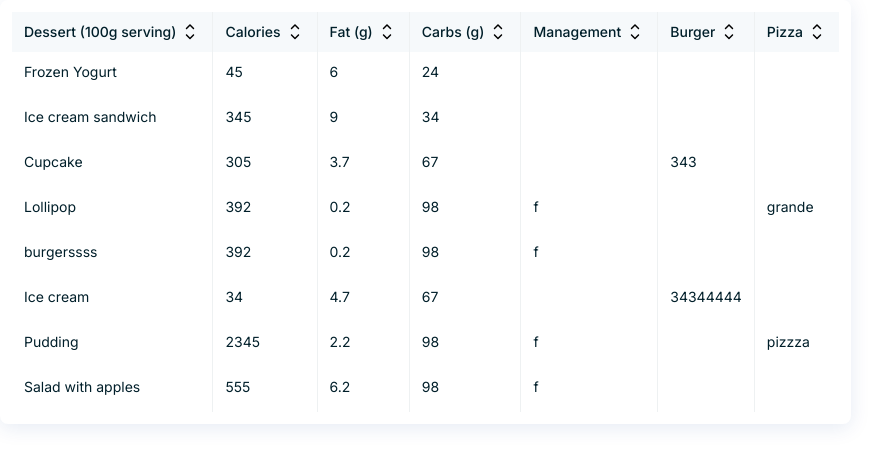
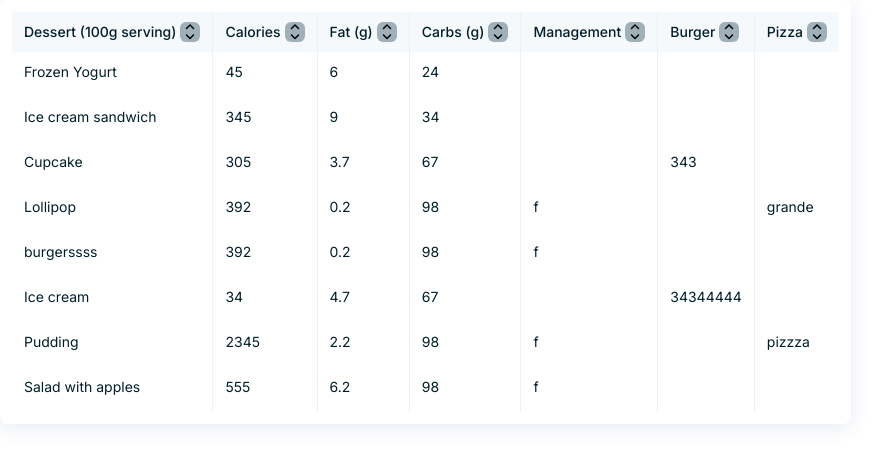
Before and after one commit to blanderbit/vue3-table-grid__library, a Vue app: page / in a window 1280 px wide. Shown: the top 466 px of the page, without its empty margins (0-888 px from the left). Built offline with nearby package versions, Linux system fonts and the light colour scheme.

Commit message:
need to make sort arrows white

```diff
--- a/src/App.vue
+++ b/src/App.vue
@@ -11,6 +11,7 @@
       :isHeaderSticky ="false"
       :sortable ="true"
       :isShownSortableWindow ="false"
+      :sortArrowBackground ="'#A0B0B9'"
       @row-click="indexRow"
       @sort-value="sortColumn"
       @mouseHover ="showHoverCellData"
@@ -47,6 +48,9 @@
 import { reactive, ref } from 'vue'
 import VTable from './components/VTable.vue'
 
+// сортировка по алфавитному порядку
+// сортировка по числам
+// сортировка по дате
 const columns = reactive([
   {
     displayName: 'Dessert (100g serving)',
@@ -167,10 +171,10 @@ const sortColumn = (nameVal, sortVal) => {
       desserts.value = dessertsInitial
       break
     case 'desc':
-      desserts.value = [...dessertsInitial].sort((a, b) => (a[sortBy.value] > b[sortBy.value]) ? 1 : ((b[sortBy.value] > a[sortBy.value]) ? -1 : 0))
+      desserts.value = [...dessertsInitial].sort((a, b) => (a[sortBy.value] > b[sortBy.value]) ? 1 : ((b[sortBy.value] > a[sortBy.value]) ? -1 : 0)).reverse()
       break
     case 'asc':
-      desserts.value = [...dessertsInitial].sort((a, b) => (a[sortBy.value] > b[sortBy.value]) ? 1 : ((b[sortBy.value] > a[sortBy.value]) ? -1 : 0)).reverse()
+      desserts.value = [...dessertsInitial].sort((a, b) => (a[sortBy.value] > b[sortBy.value]) ? 1 : ((b[sortBy.value] > a[sortBy.value]) ? -1 : 0))
       break
   }
 }
--- a/src/components/VTable.vue
+++ b/src/components/VTable.vue
@@ -46,7 +46,7 @@
                   v-if="sortable"
                   class="vt-select-button-block"
                   @click="sortColumn(header.id, header._options.isOptionsVisible, header.displayValue)"
-                  :style="{ background: sortArrowColor }"
+                  :style="sortArrowStyles[header._options.sortArrowsState]"
                 >
                   <slot name="sorting-arrows">
                     <img src="../assets/img/sort-up.svg"
@@ -183,7 +183,11 @@ export default {
     },
     headerColor: {
       type: String,
-      default: ''
+      default: '#F6F9FB'
+    },
+    sortArrowBackground: {
+      type: String,
+      default: '#A0B0B9'
     }
   },
   emits: ['mouseHover', 'sortValue'],
@@ -216,6 +220,7 @@ export default {
                   //creates name for slot
                   slotName: `header-${item.displayValue}-content`,
                   isOptionsVisible: sortedState[idx],
+                  sortArrowsState: sortArrowsState[idx]
                 }
               }
             })
@@ -224,48 +229,43 @@ export default {
 
     const sortedState = reactive(Object.fromEntries(new Array(props.columns.length).fill('l').map((_, idx) => ([idx, false]))))
 
+    const sortArrowsState = reactive(Object.fromEntries(new Array(props.columns.length).fill('l').map((_, idx) => ([idx, 0]))))
+
     const sortColumn = (id, isWindowVisible, nameVal) => {
       if (props.isShownSortableWindow) {
         sortedState[id] = !isWindowVisible
       } else {
-        ctx.emit('sortValue', nameVal, getNumber(nameVal))
+        ctx.emit('sortValue', nameVal, getNumber(nameVal, id))
       }
     }
-    const someVar = ref(0)
-    const getNumber = nameVal => {
-      someVar.value++
+    const sortArrowStyles = {
+      0: { background: props.sortArrowBackground },
+      1: { background: `linear-gradient(to bottom, rgba(125,185,232,0) 0%,rgba(159,176,186,0) 50%, ${props.sortArrowBackground} 50%)` },
+      2: { background: `linear-gradient(to bottom, ${props.sortArrowBackground} 50%,rgba(159,176,186,0) 50%,rgba(125,185,232,0) 100%)` }
+    }
+    const arrowValue = ref(0)
+    const getNumber = (nameVal, id) => {
       if (getNumber.value !== nameVal) {
+        for (const key in sortArrowsState) sortArrowsState[key] = 0
         getNumber.value = nameVal
-        getNumber.number = 0
-        return getNumber.number
+        arrowValue.value = 1
+        sortArrowsState[id] = 1
+        return arrowValue.value
       }
-      if (getNumber.number !== 2) {
-        return ++getNumber.number
+      if (arrowValue.value !== 2) {
+        arrowValue.value++
+        sortArrowsState[id] = arrowValue.value
+        return arrowValue.value
       } else {
-        getNumber.number = 0
-        return getNumber.number
+        sortArrowsState[id] = 0
+        arrowValue.value = 0
+        return arrowValue.value
       }
     }
     getNumber.value = null
-    getNumber.number = 0
 
     const rows = computed(() => {
       return props.dataSource
-    })
-
-    const sortArrowColor = computed(() => {
-      let value = null
-      console.log(someVar.value)
-      // console.log(getNumber.number)
-      switch (getNumber.number) {
-        case 0: value = props.headerColor
-          break
-        case 1: value = 'linear-gradient(to bottom, #1e5799 0%, #2989d8 50%, #c60000 50%, #e20000 100%)'
-          break
-        case 2: value = 'linear-gradient(to bottom, #ce27ce 0%,#ce27ce 50%,#ce27ce 50%,#3ef900 50%,#3ef900 50%,#3ef900 100%)'
-          break
-      }
-      return value
     })
 
     const setRightBorder = (item, idx, array) => {
@@ -345,7 +345,7 @@ export default {
       sortColumn,
       sortOption,
       SORT,
-      sortArrowColor
+      sortArrowStyles
     }
   }
 }
```
